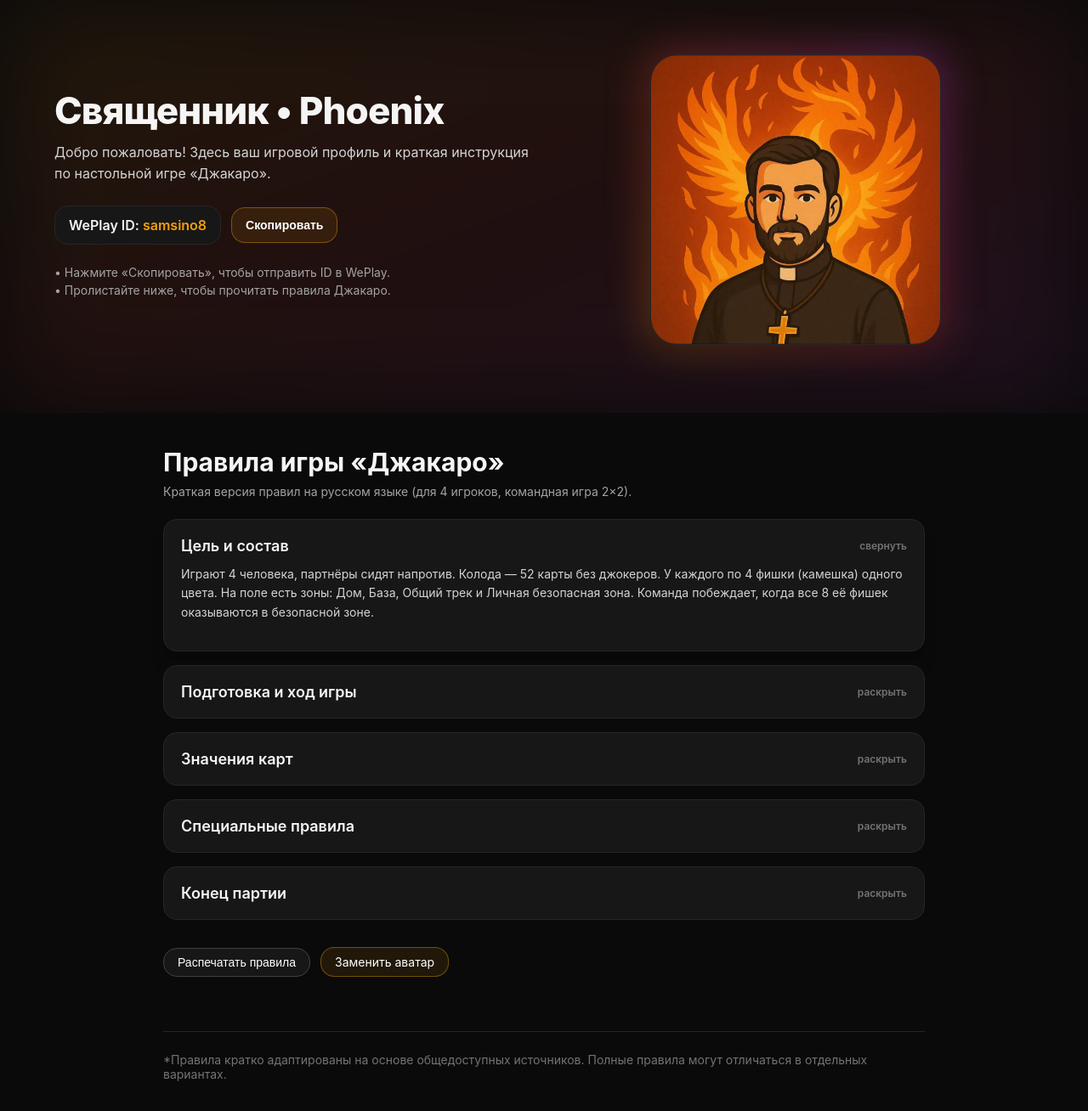
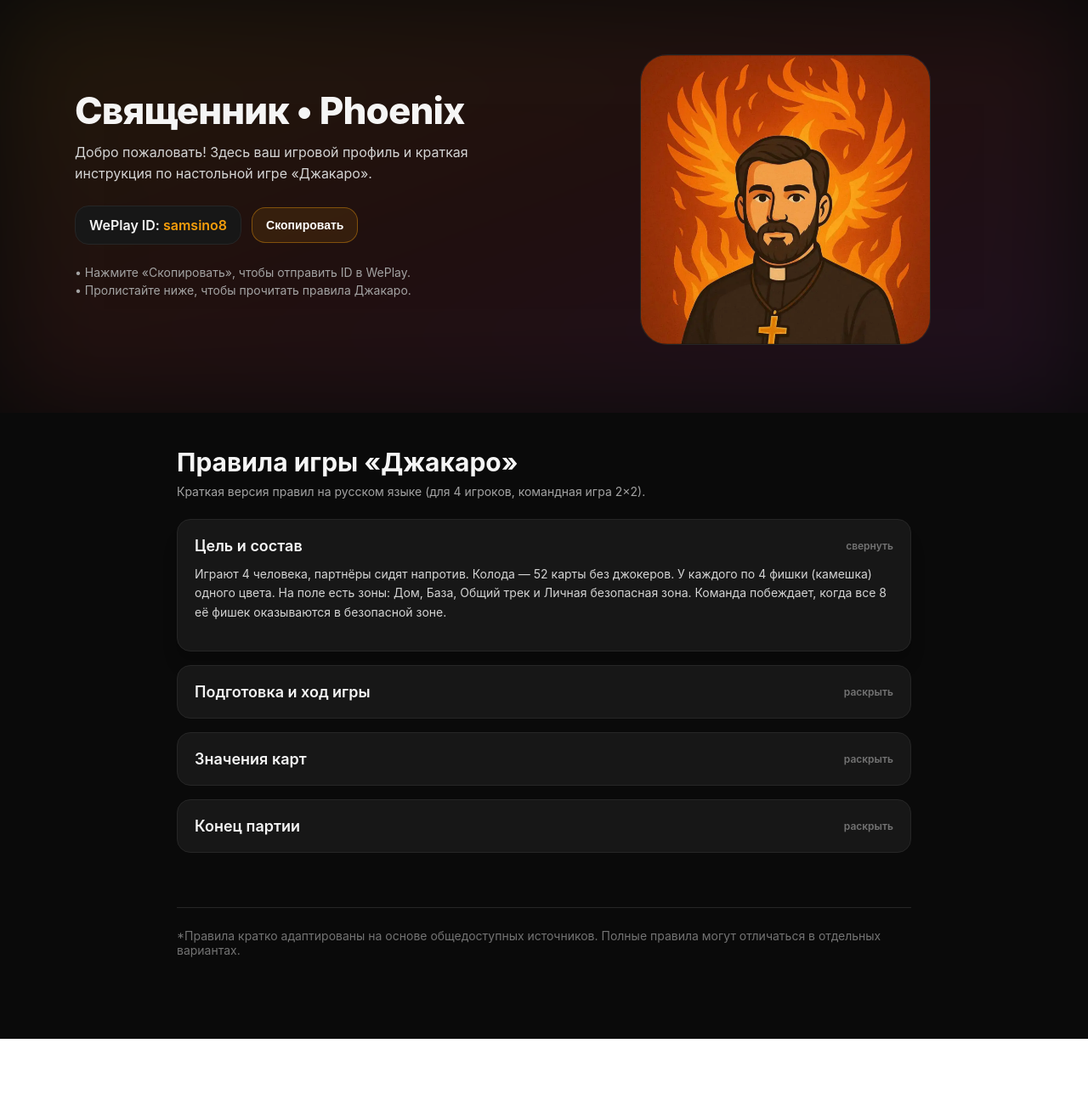
Before and after one commit to Narek20/jackaroo, a React (Create React App) app: page / in a window 1280 px wide. Shown: the top 1308 px of the page at 85% size. After the commit the page ends 1223 px from the top, so only its background shows below. Built offline with nearby package versions, Linux system fonts and the light colour scheme.

Commit message:
fix eslint errors

```diff
--- a/src/App.tsx
+++ b/src/App.tsx
@@ -13,7 +13,6 @@ function useViewport() {
   }, []);
   return {
     width: w,
-    // breakpoints
     xs: w < 480,
     sm: w < 640,
     md: w < 768,
@@ -50,6 +49,7 @@ function RuleDetails({ title, children, initiallyOpen = false }: any) {
           justifyContent: "space-between",
           gap: "0.75rem",
           flexWrap: "wrap",
+          minWidth: 0,
         }}
       >
         {title}
@@ -91,7 +91,7 @@ function RuleDetails({ title, children, initiallyOpen = false }: any) {
 export default function JackarooLanding() {
   const { xs, sm, md, lg } = useViewport();
 
-  // Responsive tokens (tweak here, everything else follows)
+  // Responsive tokens
   const layout = useMemo(() => {
     const titleSize = xs
       ? "1.75rem"
@@ -107,12 +107,9 @@ export default function JackarooLanding() {
     const gridCols = md ? "1fr" : "1fr 1fr";
     const gridGap = xs ? "1rem" : sm ? "1.25rem" : "2rem";
     const avatar = xs ? 220 : sm ? 260 : md ? 300 : lg ? 320 : 340;
-    const mainMaxW = lg ? "56rem" : "56rem"; // keep center width fixed; padding handles small screens
     const mainPadX = xs ? "0.75rem" : "1rem";
-    const heroMaxW = "72rem";
     const smallText = xs ? "0.8125rem" : "0.875rem";
-    const bodyText = xs ? "0.9375rem" : "1rem"; // for buttons and ID box
-    const detailsTitle = xs ? "1rem" : "1.125rem";
+    const bodyText = xs ? "0.9375rem" : "1rem";
     return {
       titleSize,
       containerPadY,
@@ -120,12 +117,9 @@ export default function JackarooLanding() {
       gridCols,
       gridGap,
       avatar,
-      mainMaxW,
       mainPadX,
-      heroMaxW,
       smallText,
       bodyText,
-      detailsTitle,
     };
   }, [xs, sm, md, lg]);
 
@@ -148,25 +142,39 @@ export default function JackarooLanding() {
         minHeight: "100vh",
         backgroundColor: "#0a0a0a",
         color: "#f5f5f5",
+        overflowX: "hidden", // ⟵ prevent viewport scrollbars
+        width: "100%",
+        maxWidth: "100vw", // ⟵ clamp to viewport
+        boxSizing: "border-box",
       }}
     >
       {/* Hero */}
-      <header style={{ position: "relative", overflow: "hidden" }}>
+      <header
+        style={{
+          position: "relative",
+          overflow: "hidden", // ⟵ clip the blurred background
+          width: "100%",
+          maxWidth: "100vw",
+        }}
+      >
         <div
           style={{
             position: "absolute",
-            inset: 0,
+            inset: 0, // ⟵ no negative insets
             backgroundImage:
               "linear-gradient(to bottom right, rgba(245,158,11,0.10), rgba(239,68,68,0.10), rgba(217,70,239,0.10))",
             filter: "blur(64px)",
+            pointerEvents: "none",
           }}
         />
         <div
           style={{
             position: "relative",
             margin: "0 auto",
-            maxWidth: layout.heroMaxW,
+            maxWidth: "72rem",
+            width: "100%",
             padding: `${layout.containerPadY} ${layout.containerPadX} calc(${layout.containerPadY} + 1rem)`,
+            boxSizing: "border-box",
           }}
         >
           <div
@@ -175,14 +183,17 @@ export default function JackarooLanding() {
               gridTemplateColumns: layout.gridCols,
               gap: layout.gridGap,
               alignItems: "center",
+              width: "100%",
+              maxWidth: "100%",
+              boxSizing: "border-box",
+              minWidth: 0, // ⟵ grid can shrink
             }}
           >
             {/* Text column */}
             <div
               style={{
-                order: md
-                  ? 2
-                  : 1 /* put text below avatar on tiny screens if you want */,
+                order: md ? 2 : 1,
+                minWidth: 0, // ⟵ prevents text from forcing overflow
               }}
             >
               <h1
@@ -192,6 +203,7 @@ export default function JackarooLanding() {
                   fontSize: layout.titleSize,
                   margin: 0,
                   lineHeight: 1.1,
+                  wordWrap: "break-word",
                 }}
               >
                 Священник • Phoenix
@@ -233,6 +245,7 @@ export default function JackarooLanding() {
                 </div>
 
                 <button
+                  type="button"
                   onClick={handleCopy}
                   style={{
                     borderRadius: "1rem",
@@ -284,20 +297,28 @@ export default function JackarooLanding() {
                 display: "flex",
                 alignItems: "center",
                 justifyContent: "center",
+                minWidth: 0,
               }}
             >
-              <div style={{ position: "relative" }}>
+              {/* Wrapper clips the glow — no overflow */}
+              <div
+                style={{
+                  position: "relative",
+                  overflow: "hidden",
+                  borderRadius: "2rem",
+                }}
+              >
+                {/* Glow layer now uses inset: 0 (no negative offsets) */}
                 <div
                   style={{
                     position: "absolute",
-                    left: `-${Math.round(layout.avatar * 0.012)}px`,
-                    right: `-${Math.round(layout.avatar * 0.012)}px`,
-                    top: `-${Math.round(layout.avatar * 0.012)}px`,
-                    bottom: `-${Math.round(layout.avatar * 0.012)}px`,
+                    inset: 0,
                     borderRadius: "2rem",
                     backgroundImage:
                       "linear-gradient(to top right, rgba(245,158,11,0.30), rgba(239,68,68,0.30), rgba(217,70,239,0.30))",
                     filter: "blur(24px)",
+                    transform: "scale(1.06)", // slight spread without overflowing
+                    pointerEvents: "none",
                   }}
                 />
                 <div
@@ -309,6 +330,8 @@ export default function JackarooLanding() {
                     backgroundColor: "#171717",
                     boxShadow:
                       "0 20px 25px -5px rgba(0,0,0,0.1), 0 10px 10px -5px rgba(0,0,0,0.04)",
+                    maxWidth: "90vw",
+                    maxHeight: "90vw",
                   }}
                 >
                   <img
@@ -335,8 +358,10 @@ export default function JackarooLanding() {
         style={{
           margin: "0 auto",
           maxWidth: "56rem",
+          width: "100%",
           padding: `0 ${layout.mainPadX} 6rem`,
-          width: "100%",
+          boxSizing: "border-box",
+          overflowX: "hidden", // ⟵ belt-and-suspenders
         }}
       >
         <section style={{ marginTop: xs ? "1.75rem" : "2.5rem" }}>
@@ -418,99 +443,12 @@ export default function JackarooLanding() {
               </ul>
             </RuleDetails>
 
-            <RuleDetails title="Специальные правила">
-              <ul style={{ paddingLeft: "1.25rem", margin: 0 }}>
-                <li style={{ marginBottom: "0.25rem" }}>
-                  Если вы приземлились на фишку соперника — его фишка
-                  возвращается Домой.
-                </li>
-                <li style={{ marginBottom: "0.25rem" }}>
-                  Фишку, стоящую на своей Базе, нельзя перепрыгнуть, убить или
-                  обменять.
-                </li>
-                <li style={{ marginBottom: "0.25rem" }}>
-                  Пропускать ход нельзя.
-                </li>
-                <li style={{ marginBottom: "0.25rem" }}>
-                  Две подряд идущие фишки одной команды: передняя считается
-                  «базой» и её нельзя перепрыгнуть, убить или обменять.
-                </li>
-                <li>
-                  Для входа в Безопасную зону нужно точно «досчитать» по
-                  значению карты, чтобы не пройти мимо и не уйти на новый круг.
-                </li>
-              </ul>
-            </RuleDetails>
-
             <RuleDetails title="Конец партии">
               <div>
                 Команда выигрывает, когда все 8 её фишек (по 4 от каждого
                 игрока) стоят в их Безопасных зонах.
               </div>
             </RuleDetails>
-          </div>
-
-          <div
-            style={{
-              marginTop: "2rem",
-              display: "flex",
-              flexWrap: "wrap",
-              alignItems: "center",
-              gap: "0.75rem",
-            }}
-          >
-            <button
-              type="button"
-              onClick={() => window.print()}
-              aria-label="Распечатать правила"
-              style={{
-                borderRadius: "1rem",
-                border: "1px solid #404040",
-                backgroundColor: "#171717",
-                padding: xs ? "0.5rem 0.875rem" : "0.5rem 1rem",
-                fontSize: layout.smallText,
-                color: "#ffffff",
-                textDecoration: "none",
-                transition: "background-color 150ms ease",
-                width: xs ? "100%" : "auto",
-                textAlign: "center",
-                cursor: "pointer",
-              }}
-              onMouseEnter={(e) =>
-                (e.currentTarget.style.backgroundColor = "#262626")
-              }
-              onMouseLeave={(e) =>
-                (e.currentTarget.style.backgroundColor = "#171717")
-              }
-            >
-              Распечатать правила
-            </button>
-
-            <a
-              href="#upload"
-              style={{
-                borderRadius: "1rem",
-                border: "1px solid rgba(245,158,11,0.4)",
-                backgroundColor: "rgba(245,158,11,0.10)",
-                padding: xs ? "0.5rem 0.875rem" : "0.5rem 1rem",
-                fontSize: layout.smallText,
-                color: "#ffffff",
-                textDecoration: "none",
-                transition: "background-color 150ms ease",
-                width: xs ? "100%" : "auto",
-                textAlign: "center",
-              }}
-              onMouseEnter={(e) =>
-                (e.currentTarget.style.backgroundColor =
-                  "rgba(245,158,11,0.20)")
-              }
-              onMouseLeave={(e) =>
-                (e.currentTarget.style.backgroundColor =
-                  "rgba(245,158,11,0.10)")
-              }
-            >
-              Заменить аватар
-            </a>
           </div>
         </section>
 
```
